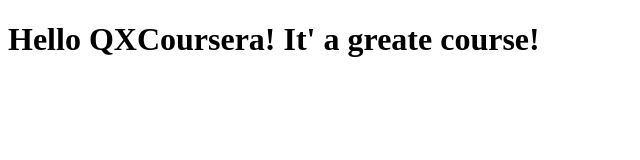
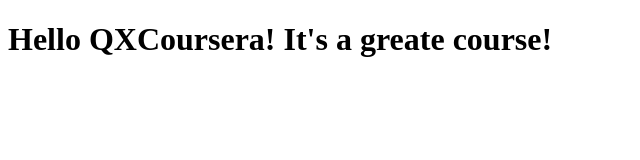
Before and after one commit to vndbjlqx/QXCourseraTest, a plain HTML site: page site/index.html in a window 1280 px wide. Shown: the whole page, without its empty margins (0-640 px from the left). Drawn offline with Linux system fonts and the light colour scheme.

Commit message:
small change in index.html

```diff
--- a/site/index.html
+++ b/site/index.html
@@ -4,6 +4,6 @@
 	<title>Hello QXCoursera!</title>
 </head>
 <body>
-<h1>Hello QXCoursera! It' a greate course!</h1>
+<h1>Hello QXCoursera! It's a greate course!</h1>
 </body>
 </html>
```
